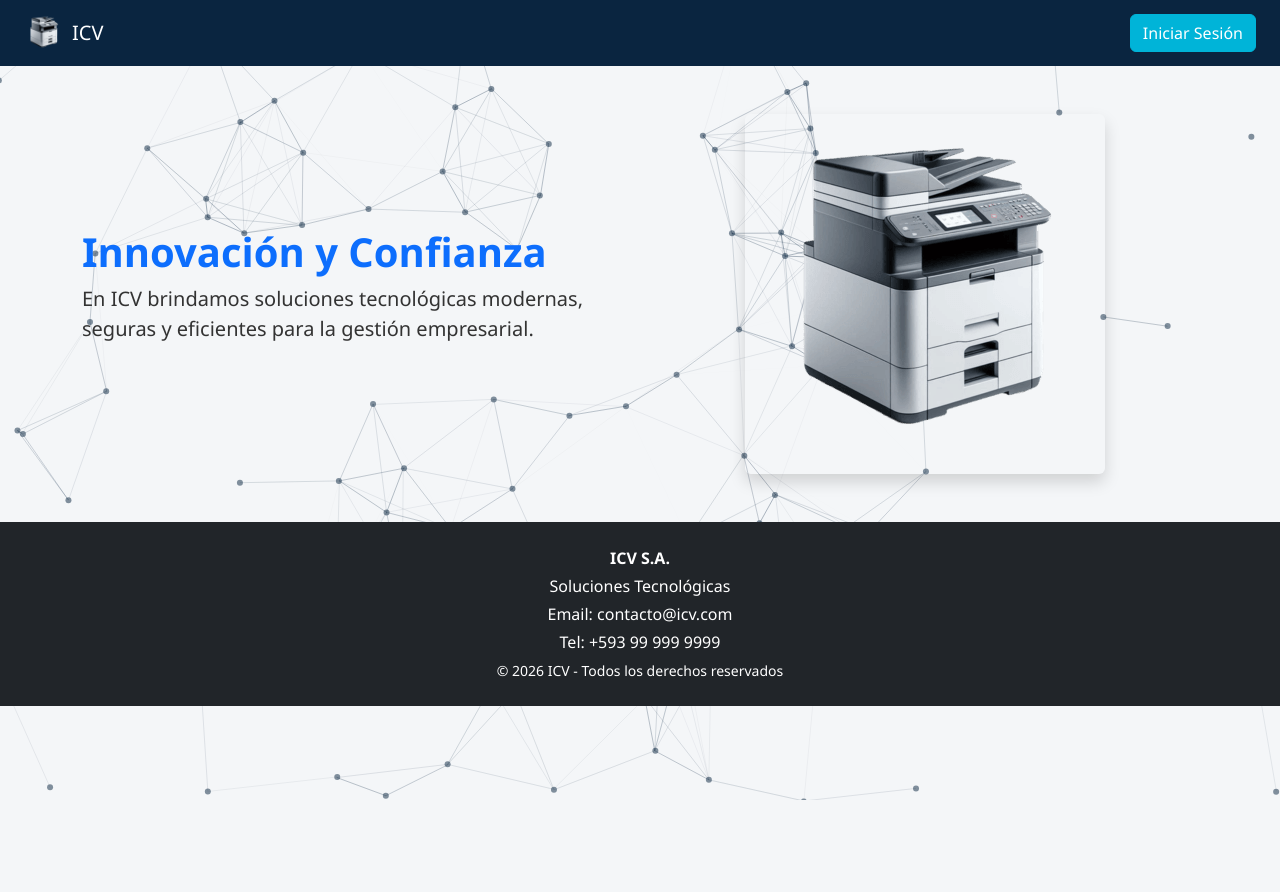
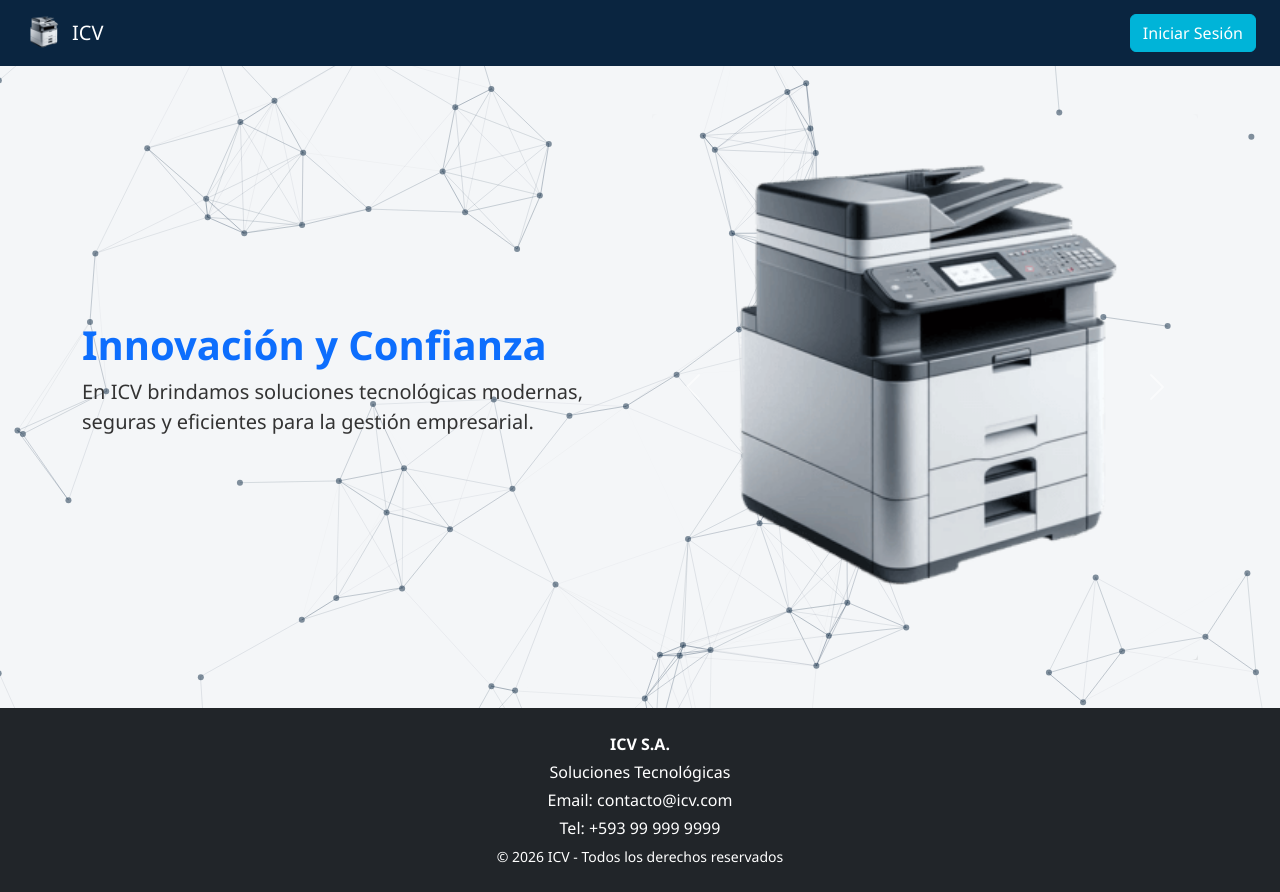
Before and after one commit to Axelzu/EMP_ICV, a PHP site: page / in a window 1280 px wide. Before the commit the page ends 800 px from the top, so only its background shows below. Run offline with PHP 8.4, Linux system fonts and the light colour scheme.

Commit message:
arreglos frontend  v 0.1

```diff
--- a/index.php
+++ b/index.php
@@ -40,9 +40,29 @@
             </p>
         </div>
         <div class="col-md-6 text-center">
-            <img src="frontend/assets/images/foto.png"
-                 class="img-fluid rounded shadow"
-                 alt="Empresa ICV">
+            <!-- CARRUSEL AUTOMÁTICO -->
+            <div id="heroCarousel" class="carousel slide carousel-fade" data-bs-ride="carousel" data-bs-interval="5000">
+                <div class="carousel-inner">
+                    <div class="carousel-item active">
+                        <img src="frontend/assets/images/foto.png" class="d-block w-100 rounded shadow" alt="Imagen 1">
+                    </div>
+                    <div class="carousel-item">
+                        <img src="frontend/assets/images/foto2.png" class="d-block w-100 rounded shadow" alt="Imagen 2">
+                    </div>
+                    <div class="carousel-item">
+                        <img src="frontend/assets/images/foto3.png" class="d-block w-100 rounded shadow" alt="Imagen 3">
+                    </div>
+                </div>
+                <!-- Controles opcionales -->
+                <button class="carousel-control-prev" type="button" data-bs-target="#heroCarousel" data-bs-slide="prev">
+                    <span class="carousel-control-prev-icon" aria-hidden="true"></span>
+                    <span class="visually-hidden">Anterior</span>
+                </button>
+                <button class="carousel-control-next" type="button" data-bs-target="#heroCarousel" data-bs-slide="next">
+                    <span class="carousel-control-next-icon" aria-hidden="true"></span>
+                    <span class="visually-hidden">Siguiente</span>
+                </button>
+            </div>
         </div>
     </div>
 </section>
```
Also changed, not shown: frontend/assets/images/foto2.png (added).
